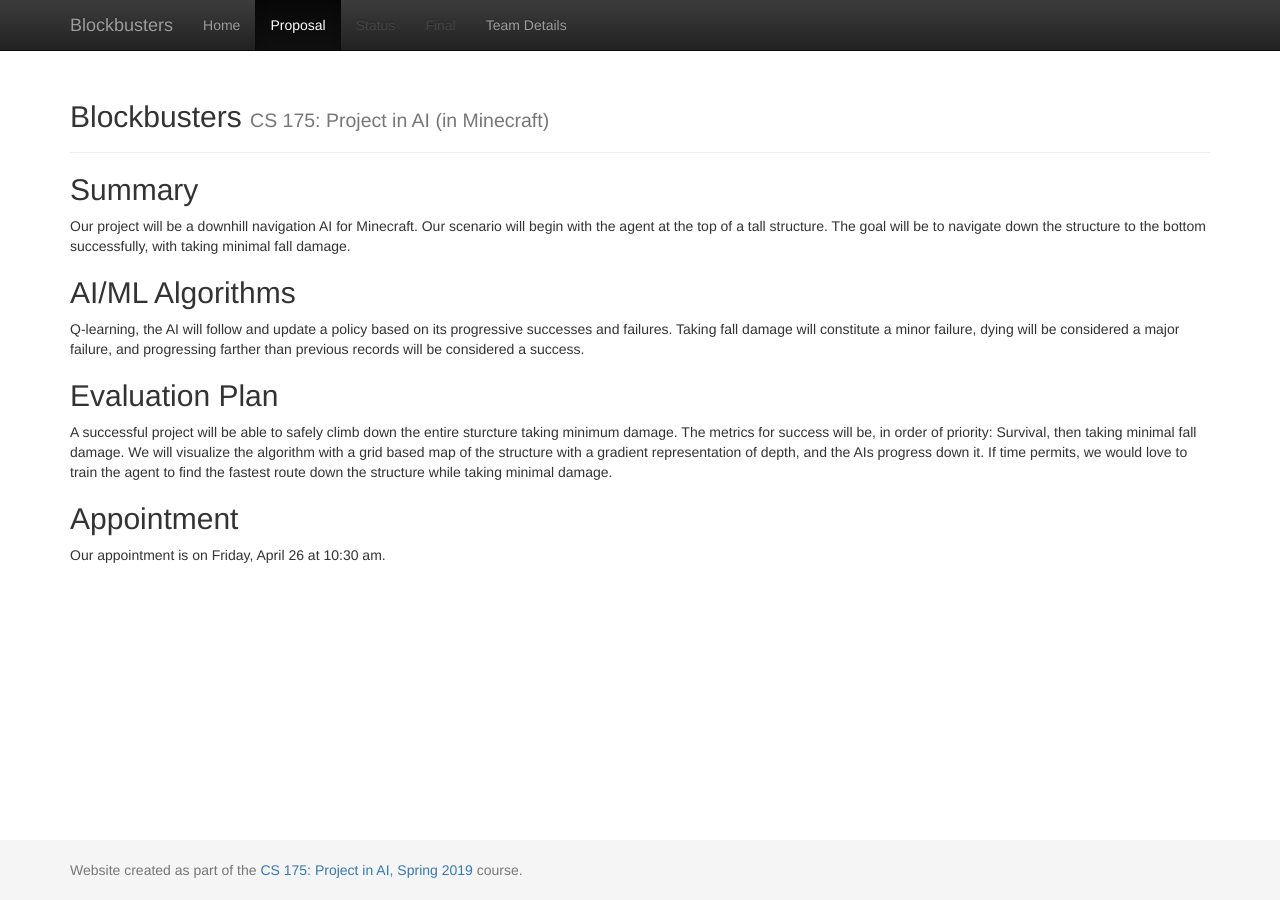
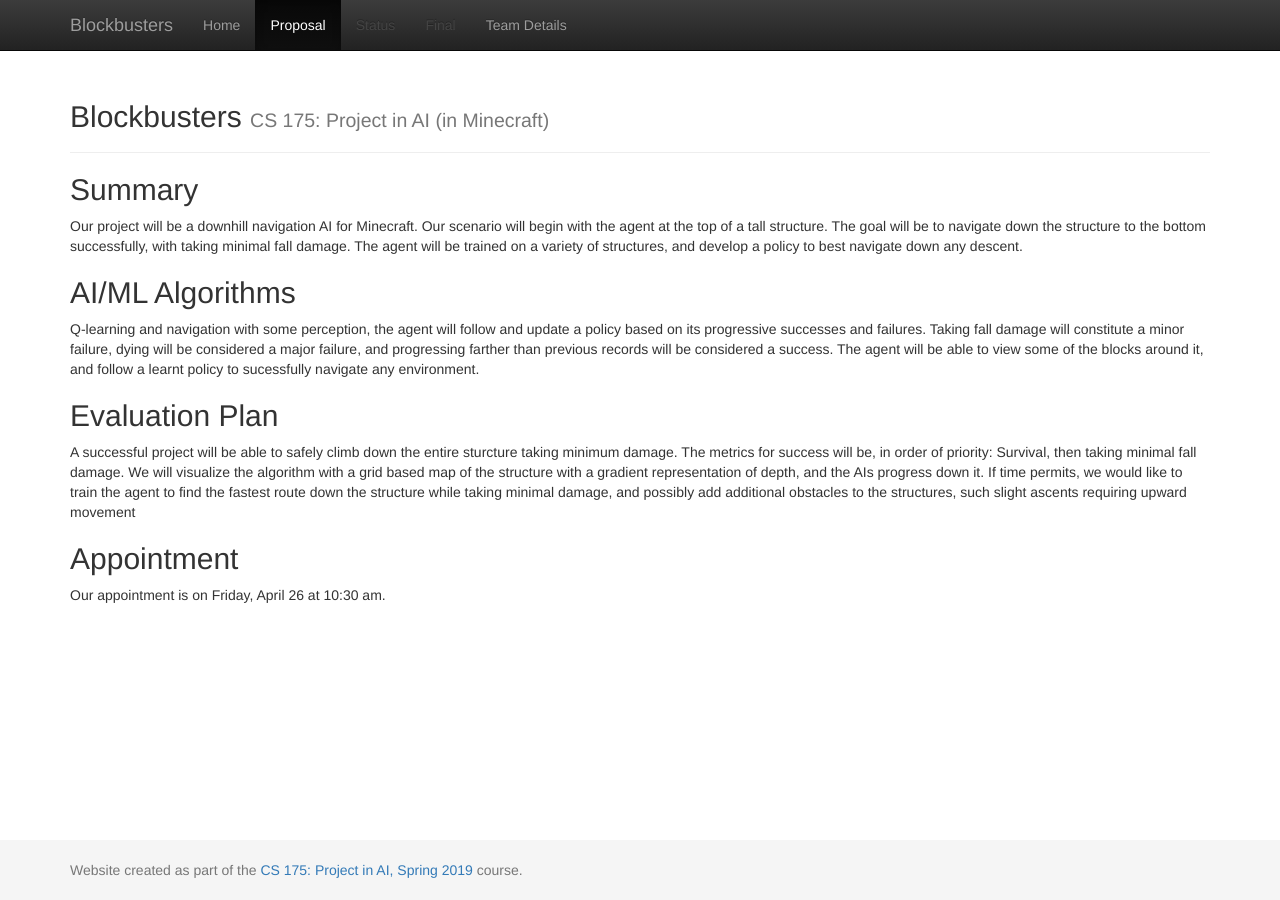
Before and after one commit to JasonMehroziad/Descendant, a Jekyll site: the page built from docs/proposal.md, in a window 1280 px wide. Built offline with Jekyll 4.4.1, drawn with Linux system fonts in a browser that asks for light colours.

Commit message:
Updated proposal

```diff
--- a/docs/proposal.md
+++ b/docs/proposal.md
@@ -4,13 +4,13 @@ title: Proposal
 ---
 
 ## Summary
-Our project will be a downhill navigation AI for Minecraft. Our scenario will begin with the agent at the top of a tall structure. The goal will be to navigate down the structure to the bottom successfully, with taking minimal fall damage.
+Our project will be a downhill navigation AI for Minecraft. Our scenario will begin with the agent at the top of a tall structure. The goal will be to navigate down the structure to the bottom successfully, with taking minimal fall damage. The agent will be trained on a variety of structures, and develop a policy to best navigate down any descent.
 
 ## AI/ML Algorithms
-Q-learning, the AI will follow and update a policy based on its progressive successes and failures. Taking fall damage will constitute a minor failure, dying will be considered a major failure, and progressing farther than previous records will be considered a success.
+Q-learning and navigation with some perception, the agent will follow and update a policy based on its progressive successes and failures. Taking fall damage will constitute a minor failure, dying will be considered a major failure, and progressing farther than previous records will be considered a success. The agent will be able to view some of the blocks around it, and follow a learnt policy to sucessfully navigate any environment.
 
 ## Evaluation Plan
-A successful project will be able to safely climb down the entire sturcture taking minimum damage. The metrics for success will be, in order of priority: Survival, then taking minimal fall damage. We will visualize the algorithm with a grid based map of the structure with a gradient representation of depth, and the AIs progress down it. If time permits, we would love to train the agent to find the fastest route down the structure while taking minimal damage.
+A successful project will be able to safely climb down the entire sturcture taking minimum damage. The metrics for success will be, in order of priority: Survival, then taking minimal fall damage. We will visualize the algorithm with a grid based map of the structure with a gradient representation of depth, and the AIs progress down it. If time permits, we would like to train the agent to find the fastest route down the structure while taking minimal damage, and possibly add additional obstacles to the structures, such slight ascents requiring upward movement
 
 ## Appointment
 Our appointment is on Friday, April 26 at 10:30 am.
```
